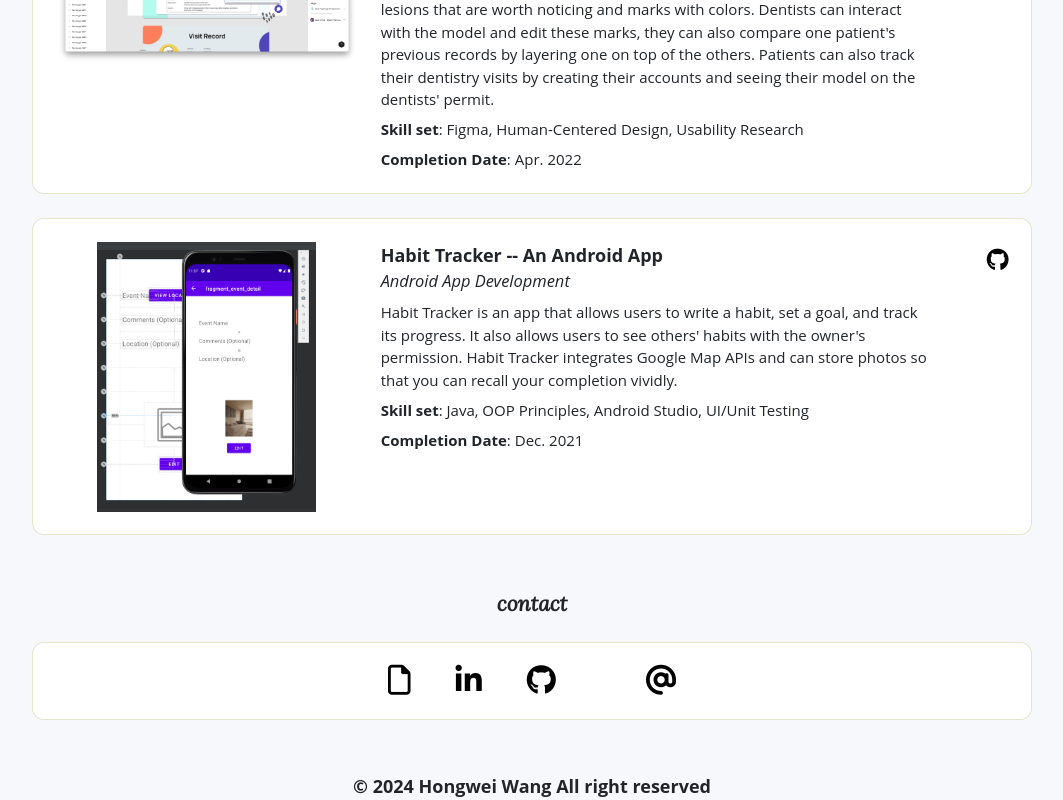
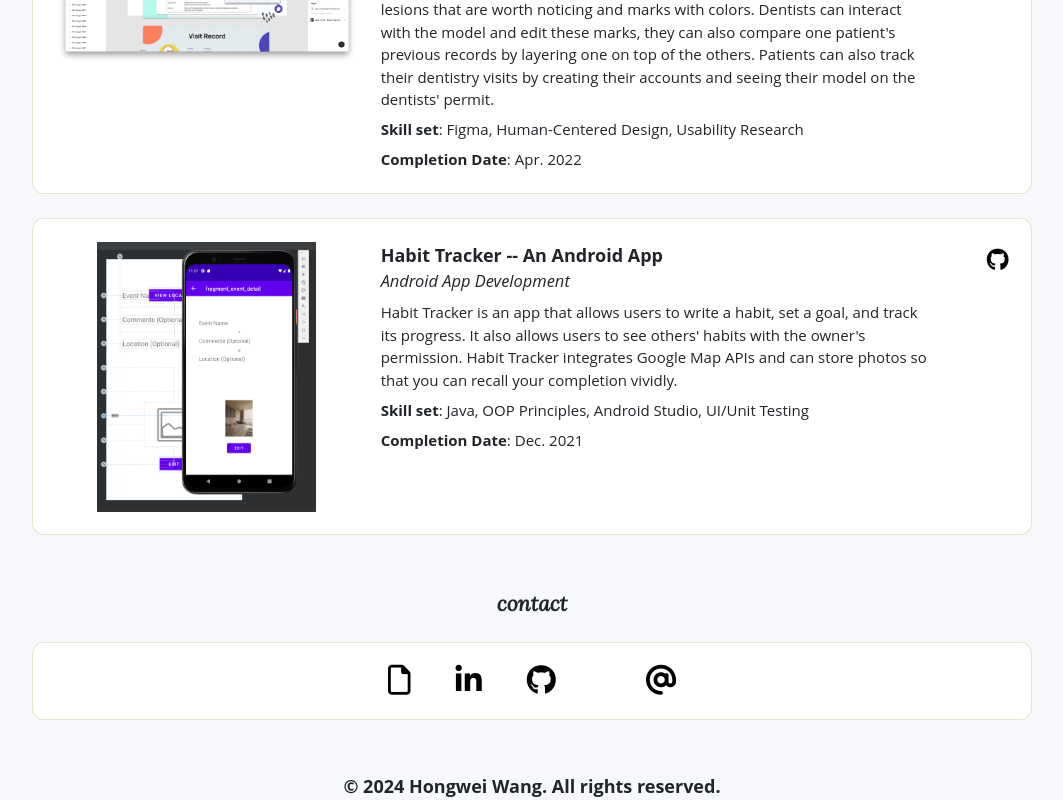
Before and after one commit to Hongwei-W/Hongwei-W.github.io, a React (Create React App) app: page / in a window 1280 px wide. Shown: the part 3920-4720 px from the top of the page, without its empty margins (108-1171 px from the left). Built offline with nearby package versions, Linux system fonts and the light colour scheme; some icons are missing.

Commit message:
FIX [content] fix typo in copyright

```diff
--- a/src/App.js
+++ b/src/App.js
@@ -289,7 +289,7 @@ function App() {
   ]);
 
   const [copyright, setCopyright] = useState({
-    msg: "© 2024 Hongwei Wang All right reserved",
+    msg: "© 2024 Hongwei Wang. All rights reserved.",
   });
 
   return (
```
